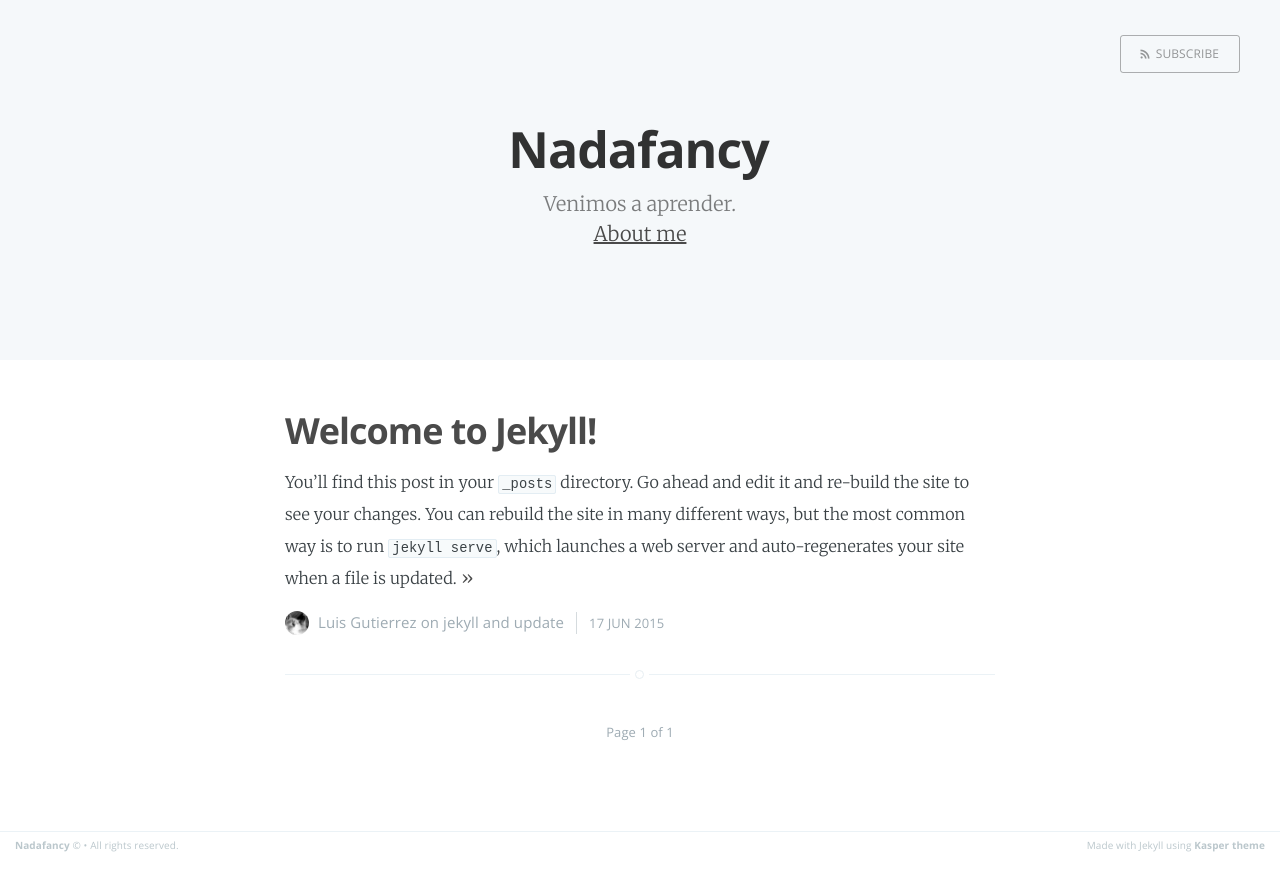
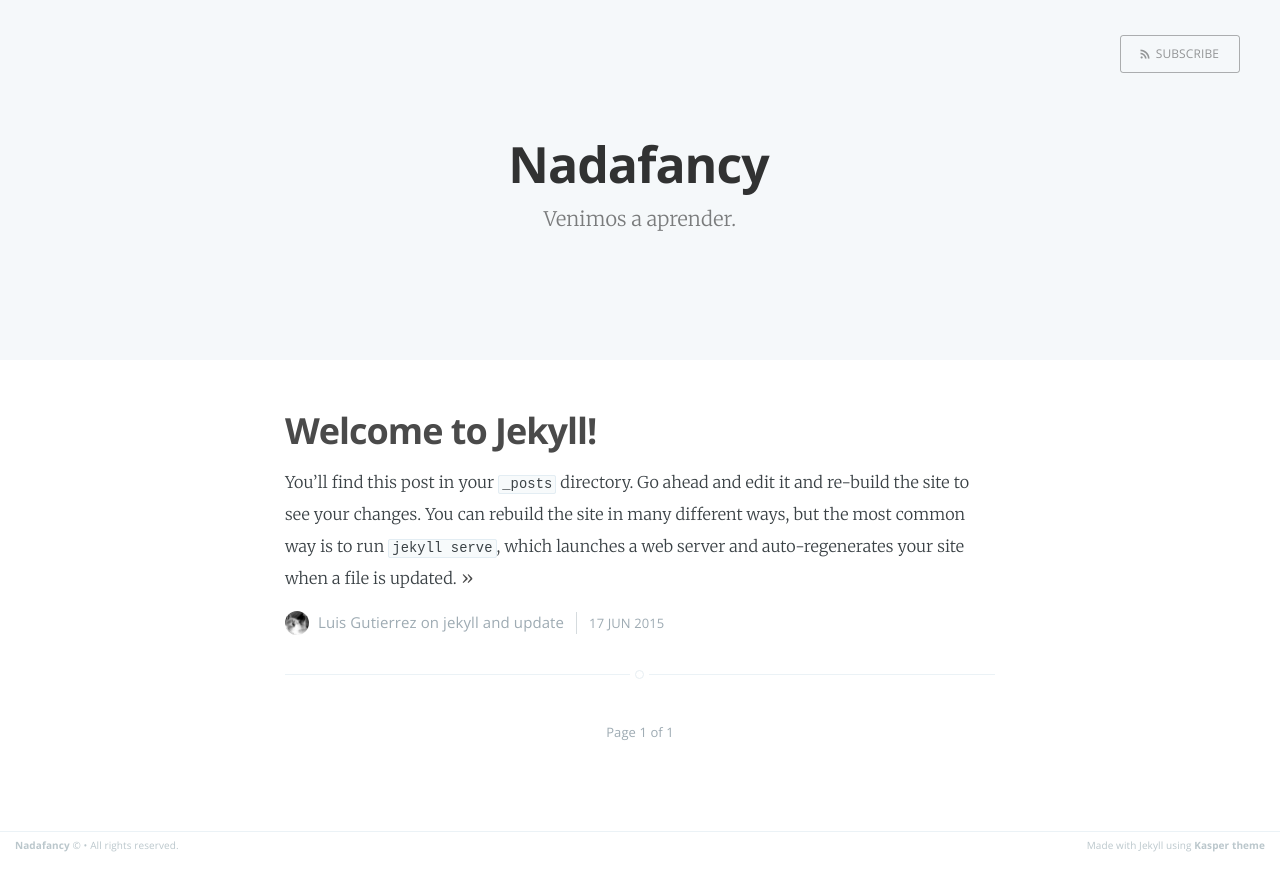
Before and after one commit to Dudemullet/dudemullet.github.io, a Jekyll site: the page built from index.html, in a window 1280 px wide. Shown: the top 891 px of the page. Built offline with Jekyll 4.4.1, drawn with Linux system fonts in a browser that asks for light colours; the list of posts is cut into pages by our own code.

Commit message:
Updated index.html

```diff
--- a/index.html
+++ b/index.html
@@ -5,6 +5,7 @@ cover: false
 about: about.html
 published: true
 ---
+
 
 
 <header class="main-header {% if page.cover %}" style="background-image: url({{ page.cover }}) {%else%}no-cover{% endif %}">
@@ -21,9 +22,6 @@ published: true
             <h1 class="page-title">{{ site.name }}</h1>
             <h2 class="page-description">
               {% if site.description %} {{ site.description }}. {% endif %}
-          	</h2>
-			<h2 class="page-description">
-              {% if page.about %} <a href='{{ site.baseurl }}{{ page.about }}'> About me </a> {% endif %}
           	</h2>
         </div>
     </div>
```
